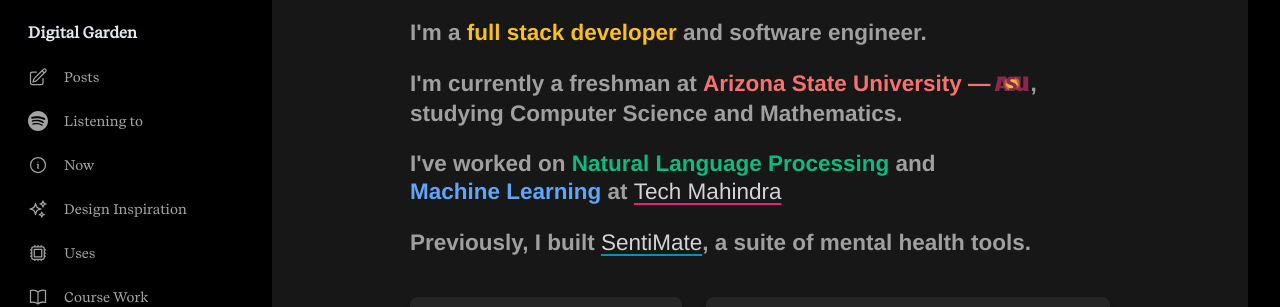
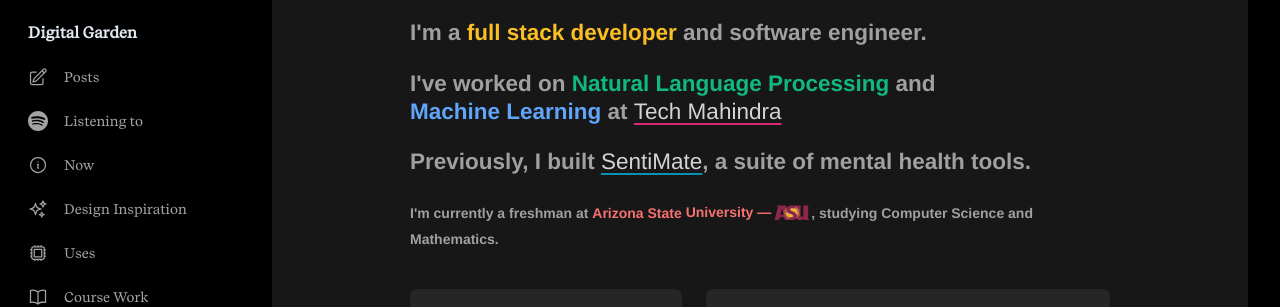
Before and after one commit to achntj/garden, a Next.js app: page / in a window 1280 px wide. Shown: the part 201-508 px from the top of the page. Built offline with nearby package versions, Linux system fonts and the light colour scheme; no server answers; a web font is replaced by a local one.

Commit message:
update /design

```diff
--- a/pages/design.tsx
+++ b/pages/design.tsx
@@ -8,7 +8,6 @@
     { name: "Linus Lee", link: "https://thesephist.com/" },
     { name: "Arhaan Bahadur", link: "https://arhaanbahadur.co/" },
     { name: "Lee Robinson", link: "https://leerob.io/" },
-    { name: "Sarah Drasner", link: "https://sarah.dev/" },
     { name: "Jesse Zhou", link: "https://jesse-zhou.com/" },
   ];
   return (
--- a/pages/index.tsx
+++ b/pages/index.tsx
@@ -59,10 +59,6 @@
               </span>{" "}
               and software engineer.{" "}
             </p>
-            <p>
-              I{"'"}m currently a freshman at <University />, studying Computer
-              Science and Mathematics.
-            </p>
 
             <p>
               I{"'"}ve worked on{" "}
@@ -93,6 +89,10 @@
                 </span>
               </a>
               , a suite of mental health tools.
+            </p>
+            <p className="text-sm">
+              I{"'"}m currently a freshman at <University />, studying Computer
+              Science and Mathematics.
             </p>
           </div>
           <div className="flex gap-6 justify-between lg:flex-row flex-col-reverse mt-10 md:w-full">
```
